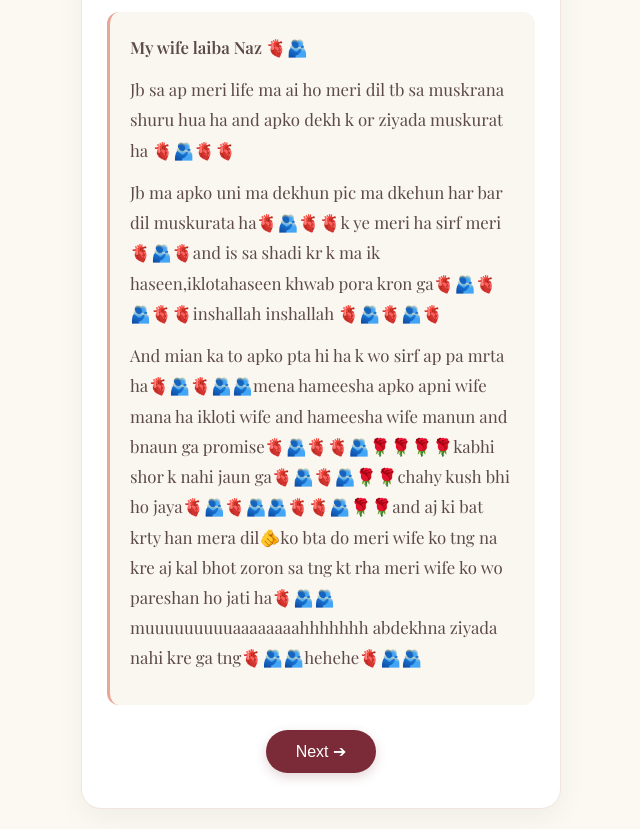
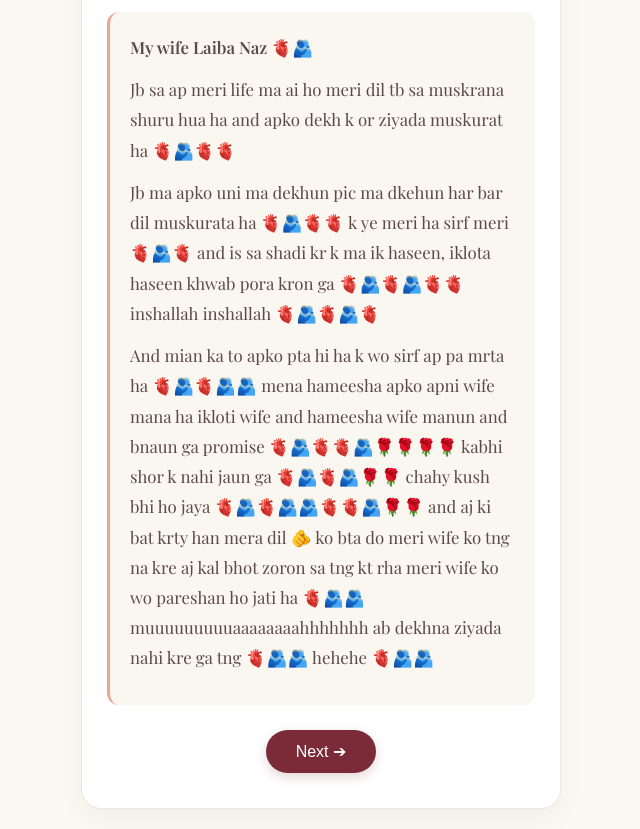
Before and after one commit to mukkaram747/For-my-ishq, a plain HTML site: page index.html in a window 1280 px wide. Both pictures are taken after a click on the button "Open Letter ✨". Shown: the part 115-944 px from the top of the page, without its empty margins (319-959 px from the left). Drawn offline with nearby package versions, Linux system fonts and the light colour scheme; a web font is replaced by a local one.

Commit message:
Update index.html

```diff
--- a/index.html
+++ b/index.html
@@ -2,6 +2,7 @@
 <html lang="en">
 <head>
   <meta charset="UTF-8">
+  <meta http-equiv="X-UA-Compatible" content="IE=edge">
   <meta name="viewport" content="width=device-width, initial-scale=1.0">
   <title>A Letter For You</title>
   <link rel="stylesheet" href="style.css">
@@ -30,11 +31,10 @@
     <div id="letter-step" class="card hidden">
       <h1 class="title cursive-title">A letter to my love</h1>
       <div class="letter-content">
-        <p><strong>My wife laiba Naz 🫀🫂</strong></p>
+        <p><strong>My wife Laiba Naz 🫀🫂</strong></p>
         <p>Jb sa ap meri life ma ai ho meri dil tb sa muskrana shuru hua ha and apko dekh k or ziyada muskurat ha 🫀🫂🫀🫀</p>
-        <p>Jb ma apko uni ma dekhun pic ma dkehun har bar dil muskurata ha🫀🫂🫀🫀k ye meri ha sirf meri🫀🫂🫀and is sa shadi kr k ma ik haseen,iklotahaseen khwab pora kron ga🫀🫂🫀🫂🫀🫀inshallah inshallah 🫀🫂🫀🫂🫀</p>
-        <p>And mian ka to apko pta hi ha k wo sirf ap pa mrta ha🫀🫂🫀🫂🫂mena hameesha apko apni wife mana ha ikloti wife and hameesha wife manun and bnaun ga promise🫀🫂🫀🫀🫂🌹🌹🌹🌹kabhi shor k nahi jaun ga🫀🫂🫀🫂🌹🌹chahy kush bhi ho jaya🫀🫂🫀🫂🫂🫀🫀🫂🌹🌹and aj ki bat krty han mera dil🫵ko bta do meri wife ko tng na kre aj kal bhot zoron sa tng kt rha meri wife ko wo pareshan ho jati ha🫀🫂🫂muuuuuuuuuaaaaaaaahhhhhhh abdekhna ziyada nahi kre ga tng🫀🫂🫂hehehe🫀🫂🫂</p>
-
+        <p>Jb ma apko uni ma dekhun pic ma dkehun har bar dil muskurata ha 🫀🫂🫀🫀 k ye meri ha sirf meri 🫀🫂🫀 and is sa shadi kr k ma ik haseen, iklota haseen khwab pora kron ga 🫀🫂🫀🫂🫀🫀 inshallah inshallah 🫀🫂🫀🫂🫀</p>
+        <p>And mian ka to apko pta hi ha k wo sirf ap pa mrta ha 🫀🫂🫀🫂🫂 mena hameesha apko apni wife mana ha ikloti wife and hameesha wife manun and bnaun ga promise 🫀🫂🫀🫀🫂🌹🌹🌹🌹 kabhi shor k nahi jaun ga 🫀🫂🫀🫂🌹🌹 chahy kush bhi ho jaya 🫀🫂🫀🫂🫂🫀🫀🫂🌹🌹 and aj ki bat krty han mera dil 🫵 ko bta do meri wife ko tng na kre aj kal bhot zoron sa tng kt rha meri wife ko wo pareshan ho jati ha 🫀🫂🫂 muuuuuuuuuaaaaaaaahhhhhhh ab dekhna ziyada nahi kre ga tng 🫀🫂🫂 hehehe 🫀🫂🫂</p>
       </div>
       <button id="next-to-question" class="btn">Next ➔</button>
     </div>
@@ -57,8 +57,6 @@
       <h1 class="title cursive-title">I knew it, my love.</h1>
       <p class="success-text">You've just made me the happiest person alive.<br>Thank you for choosing my heart.</p>
       <p class="signature cursive">forever yours</p>
-
-
     </div>
   </div>
 
```
